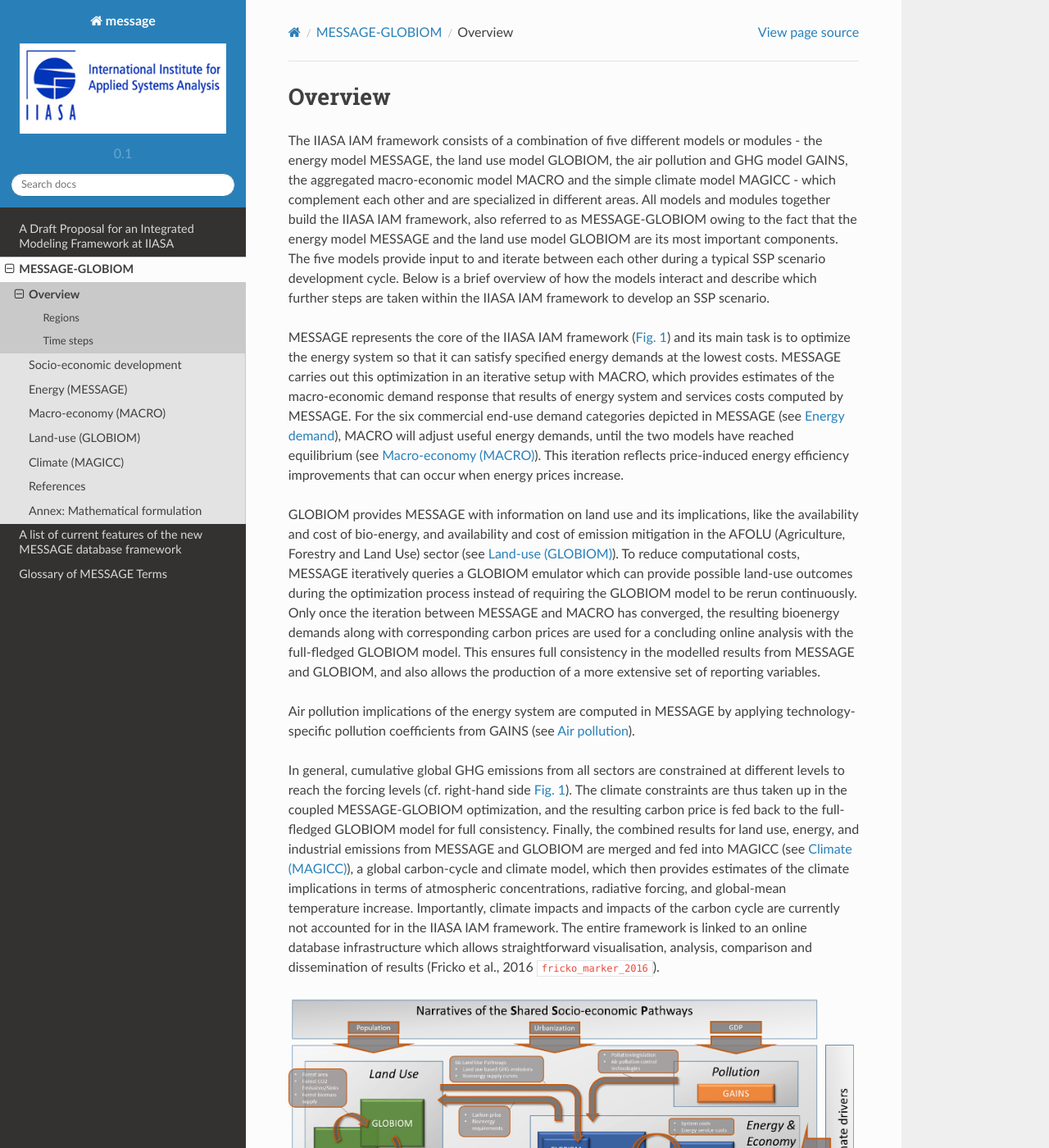
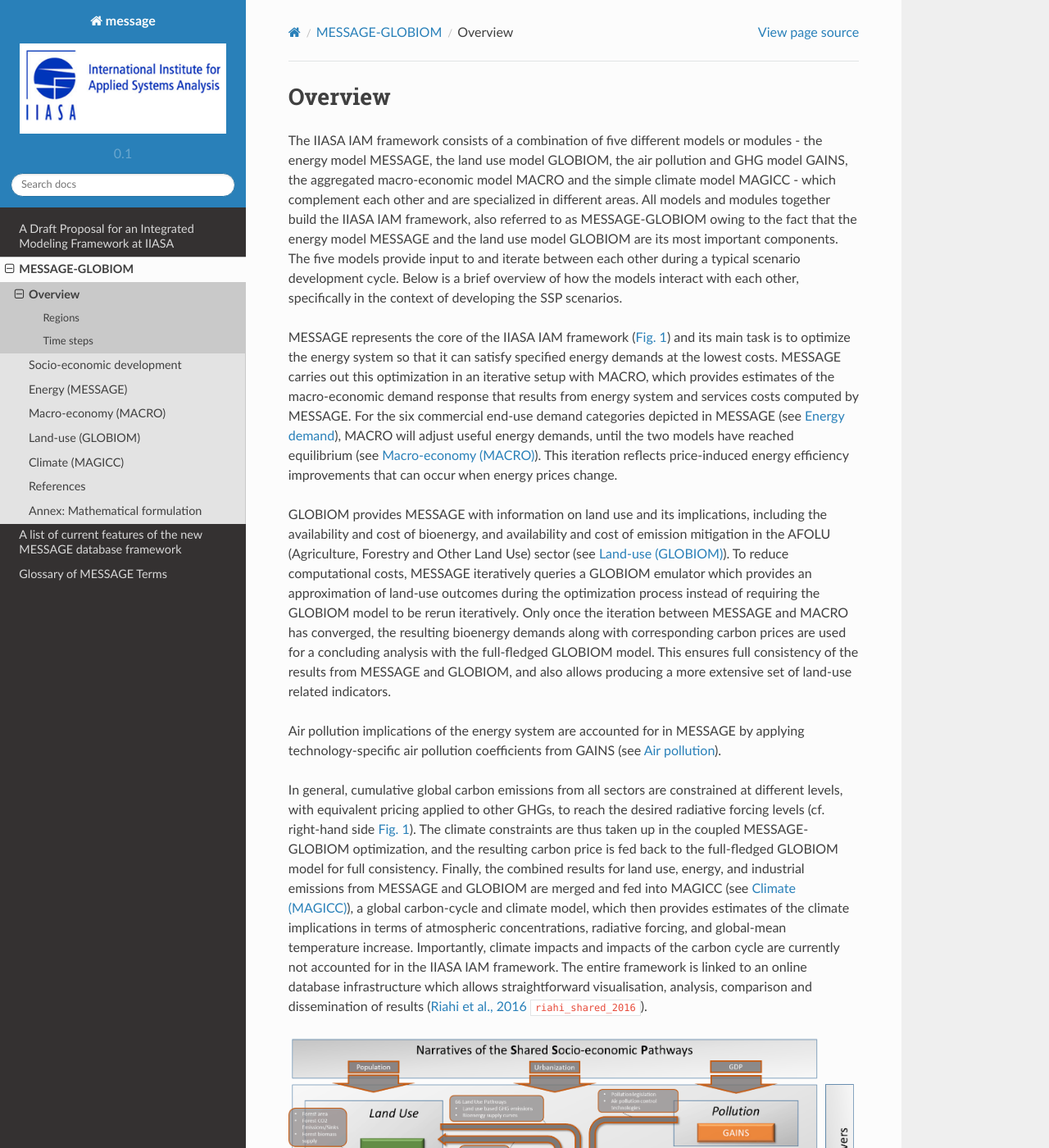
Before and after one commit to yiyi1991/message-ix-models, a Sphinx documentation site: the page built from doc/global/source/message_globiom/overview/index.rst, in a window 1280 px wide and 1400 px high. Shown: the whole window at 82% size. Built offline with Sphinx 7.4.7 and the Read the Docs theme 2.0.0, drawn with Linux system fonts in a browser that asks for light colours; pages that are not in the unit, such as notebooks, are missing from menus; cross-references to code outside the pages are shown as plain code; some of the changed text lies outside the part shown.

Commit message:
smaller edits in overview and socio-economic section

```diff
--- a/doc/global/source/message_globiom/overview/index.rst
+++ b/doc/global/source/message_globiom/overview/index.rst
@@ -5,38 +5,36 @@
 The IIASA IAM framework consists of a combination of five different models or modules - the energy model MESSAGE, the land use model GLOBIOM, the air pollution and GHG
 model GAINS, the aggregated macro-economic model MACRO and the simple climate model MAGICC - which complement each other and are specialized in different areas.
 All models and modules together build the IIASA IAM framework, also referred to as MESSAGE-GLOBIOM owing to the fact that the energy model MESSAGE and the land use model
-GLOBIOM are its most important components. The five models provide input to and iterate between each other during a typical SSP scenario development cycle.
-Below is a brief overview of how the models interact and describe which further steps are taken within the IIASA IAM framework to develop an SSP scenario.
+GLOBIOM are its most important components. The five models provide input to and iterate between each other during a typical scenario development cycle.
+Below is a brief overview of how the models interact with each other, specifically in the context of developing the SSP scenarios.
 
 MESSAGE represents the core of the IIASA IAM framework (:numref:`fig-iiasaiam`) and its main task is to optimize the energy system so that it can satisfy specified
 energy demands at the lowest costs. MESSAGE carries out this optimization in an iterative setup with MACRO, which provides estimates of the macro-economic demand response
-that results of energy system and services costs computed by MESSAGE. For the six commercial end-use demand categories depicted in MESSAGE (see :ref:`demand`), MACRO
+that results from energy system and services costs computed by MESSAGE. For the six commercial end-use demand categories depicted in MESSAGE (see :ref:`demand`), MACRO
 will adjust useful energy demands, until the two models have reached equilibrium (see :ref:`macro`). This iteration reflects price-induced energy efficiency improvements
-that can occur when energy prices increase.
+that can occur when energy prices change.
 
-GLOBIOM provides MESSAGE with information on land use and its implications, like the availability and cost of bio-energy, and availability and cost of emission mitigation
-in the AFOLU (Agriculture, Forestry and Land Use) sector (see :ref:`globiom`). To reduce computational costs, MESSAGE iteratively queries a GLOBIOM emulator which can
-provide possible land-use outcomes during the optimization process instead of requiring the GLOBIOM model to be rerun continuously. Only once the iteration between
-MESSAGE and MACRO has converged, the resulting bioenergy demands along with corresponding carbon prices are used for a concluding online analysis with the full-fledged
-GLOBIOM model. This ensures full consistency in the modelled results from MESSAGE and GLOBIOM, and also allows the production of a more extensive set of reporting
-variables.
+GLOBIOM provides MESSAGE with information on land use and its implications, including the availability and cost of bioenergy, and availability and cost of emission mitigation
+in the AFOLU (Agriculture, Forestry and Other Land Use) sector (see :ref:`globiom`). To reduce computational costs, MESSAGE iteratively queries a GLOBIOM emulator which
+provides an approximation of land-use outcomes during the optimization process instead of requiring the GLOBIOM model to be rerun iteratively. Only once the iteration between
+MESSAGE and MACRO has converged, the resulting bioenergy demands along with corresponding carbon prices are used for a concluding analysis with the full-fledged
+GLOBIOM model. This ensures full consistency of the results from MESSAGE and GLOBIOM, and also allows producing a more extensive set of land-use related indicators.
 
-Air pollution implications of the energy system are computed in MESSAGE by applying technology-specific pollution coefficients from GAINS (see :ref:`gains`).
+Air pollution implications of the energy system are accounted for in MESSAGE by applying technology-specific air pollution coefficients from GAINS (see :ref:`gains`).
 
-In general, cumulative global GHG emissions from all sectors are constrained at different levels to reach the forcing levels (cf. right-hand side :numref:`fig-iiasaiam`).
-The climate constraints are thus taken up in the coupled MESSAGE-GLOBIOM optimization, and the resulting carbon price is fed back to the full-fledged GLOBIOM model for
-full consistency. Finally, the combined results for land use, energy, and industrial emissions from MESSAGE and GLOBIOM are merged and fed into MAGICC (see :ref:`magicc`),
-a global carbon-cycle and climate model, which then provides estimates of the climate implications in terms of atmospheric concentrations, radiative forcing, and
-global-mean temperature increase. Importantly, climate impacts and impacts of the carbon cycle are currently not accounted for in the IIASA IAM framework. The entire
-framework is linked to an online database infrastructure which allows straightforward visualisation, analysis, comparison and dissemination of results
-(Fricko et al., 2016 :cite:`fricko_marker_2016`).
+In general, cumulative global carbon emissions from all sectors are constrained at different levels, with equivalent pricing applied to other GHGs, to reach the desired radiative
+forcing levels (cf. right-hand side :numref:`fig-iiasaiam`). The climate constraints are thus taken up in the coupled MESSAGE-GLOBIOM optimization, and the resulting carbon price
+is fed back to the full-fledged GLOBIOM model for full consistency. Finally, the combined results for land use, energy, and industrial emissions from MESSAGE and GLOBIOM are merged
+and fed into MAGICC (see :ref:`magicc`), a global carbon-cycle and climate model, which then provides estimates of the climate implications in terms of atmospheric concentrations, radiative forcing, and global-mean temperature increase. Importantly, climate impacts and impacts of the carbon cycle are currently not accounted for in the IIASA IAM framework.
+The entire framework is linked to an online database infrastructure which allows straightforward visualisation, analysis, comparison and dissemination of results
+(`Riahi et al., 2016 <http://pure.iiasa.ac.at/13280/>`_ :cite:`riahi_shared_2016`).
 
 .. _fig-iiasaiam:
 
 .. figure:: /_static/iiasaiam.png
    :width: 900px
 
-   Overview of the IIASA IAM framework. Coloured boxes represent respective specialized disciplinary models which are integrated for generating internally consistent scenarios (`Riahi et al., 2016 <http://pure.iiasa.ac.at/13280/>`_ :cite:`riahi_shared_2016`).
+   Overview of the IIASA IAM framework. Coloured boxes represent respective specialized disciplinary models which are integrated for generating internally consistent scenarios (Fricko et al., 2016 :cite:`fricko_marker_2016`).
 
 .. toctree::
    :maxdepth: 1
--- a/doc/global/source/message_globiom/overview/spatial.rst
+++ b/doc/global/source/message_globiom/overview/spatial.rst
@@ -2,7 +2,7 @@
 
 Regions
 ==============
-MESSAGE has global coverage and divides the world into 11 regions (see :numref:`fig-reg` below).
+The combined MESSAGE-GLOBIOM framework has global coverage and divides the world into 11 regions which are also the native regions of the MESSAGE model (see :numref:`fig-reg` below). GLOBIOM natively operates at the level of 30 regions which in the linkage to MESSAGE are aggregated to the 11 regions listed in :numref:`tab-reg`
 
 .. _fig-reg:
 .. figure:: /_static/MESSAGE_regions.png
@@ -13,7 +13,7 @@
 The country definitions of the 11 MESSAGE regions are described in the table below (:numref:`tab-reg`).
 
 .. _tab-reg:
-.. table:: Listing of 11 MESSAGE regions including their country definitions.
+.. table:: Listing of 11 regions used in MESSAGE-GLOBIOM, including their country definitions.
 
     +------------------------+-----------------------------------+--------------------------------------------------------------------------------------------------------------------------------------------------------------------------------------------------------------------------------------------------------------------------------------------------------------------------------------------------------------------------------------------------------------------------------------------------------------------------------------------------------------------------------------------------------------------------------------+
     | 11 MESSAGE regions     | Definition                        | List of countries                                                                                                                                                                                                                                                                                                                                                                                                                                                                                                                                                                    |
--- a/doc/global/source/message_globiom/overview/temporal.rst
+++ b/doc/global/source/message_globiom/overview/temporal.rst
@@ -2,4 +2,6 @@
 =================
 MESSAGE models the time horizon 1990 to 2110 in 5- and 10 year time steps where the first 5 periods (1990, 1995, 2000, 2005, 2010) are 5-year periods and the remaining 10 periods are 10-year periods (2020, 2030, 2040, 2050, 2060, 2070, 2080, 2090, 2100, 2110). The first four periods up to 2005 are fully calibrated, i.e. the model has no flexibility to change in these five periods. The 2010 period is partly calibrated so far, some recent trends are included in this time period, but some flexibility remains. In scenario applications the 2010 period is typically fixed to its baseline development so that future climate and energy policy cannot induce changes in the past. The reporting years are the final years of periods which implies that investments that lead to the capacities in the reporting year are the average annual investments over the entire period the reporting year belongs to.
 
-MESSAGE can both operate perfect foresight over the entire time horizon, limited foresight (e.g., one or two periods into the future) or myopically, optimizing one period at a time (Keppo and Strubegger, 2010 :cite:`keppo_short_2010`). Most frequently MESSAGE is run with perfect foresight, but for specific applications such as delayed participation in a global climate regime without anticipation (Krey and Riahi, 2009 :cite:`krey_implications_2009`; O'Neill et al., 2010 :cite:`oneill_mitigation_2010`) limited foresight is used.
+MESSAGE can both operate perfect foresight over the entire time horizon, limited foresight (e.g., two or three periods into the future) or myopically, optimizing one period at a time (Keppo and Strubegger, 2010 :cite:`keppo_short_2010`). Most frequently MESSAGE is run with perfect foresight, but for specific applications such as delayed participation in a global climate regime without anticipation (Krey and Riahi, 2009 :cite:`krey_implications_2009`; O'Neill et al., 2010 :cite:`oneill_mitigation_2010`) limited foresight is used.
+
+GLOBIOM models the time horizon 2000 to 2100 in 10 year time steps (2000, 2010, 2020, 2030, 2040, 2050, 2060, 2070, 2080, 2090, 2100) with the year 2000 being the base year of the model.  The model is recursive-dynamic, i.e. it is solved for each period individually and then passes on results to the subsequent periods. The linkage between MESSAGE and GLOBIOM relies on the model results of the periods 2020 to 2100.
--- a/doc/global/source/message_globiom/socio_econ/narratives.rst
+++ b/doc/global/source/message_globiom/socio_econ/narratives.rst
@@ -2,7 +2,7 @@
 
 SSP narratives
 ===============
-Narratives have been developed for the Shared Socioeconomic Pathways (SSPs) (O’Neill et al., 2015 :cite:`oneill_roads_2015`). These descriptions of alternative futures of societal development span a range of possible worlds that stretch along two climate-change-related dimensions: mitigation and adaptation challenges. The SSPs reflect five different developments of the world that are characterized by varying levels of global challenges (see `Riahi et al., 2016 <http://pure.iiasa.ac.at/13280/>`_  :cite:`riahi_shared_2016` for an overview) (:cite:`fricko_marker_2016`). In the following, three of them are presented:
+Narratives have been developed for the Shared Socioeconomic Pathways (SSPs) (O’Neill et al., 2015 :cite:`oneill_roads_2015`). These descriptions of alternative futures of societal development span a range of possible worlds that stretch along two climate-change-related dimensions: mitigation and adaptation challenges. The SSPs reflect five different developments of the world that are characterized by varying levels of global challenges (see `Riahi et al., 2016 <http://pure.iiasa.ac.at/13280/>`_  :cite:`riahi_shared_2016` for an overview). In the following, the three narratives that have been translated into quantitative scenarios with MESSAGE-GLOBIOM are presented (Fricko et al., 2016 :cite:`fricko_marker_2016`):
 
 SSP1 Narrative: Sustainability — Taking the green road
 ----------------------------------------------------
```
Also changed, not shown: other parts of doc/global/source/message_globiom/overview/spatial.rst (+1 -1 lines), doc/global/source/message_globiom/socio_econ/pop_GDP.rst (+3 -3 lines).
